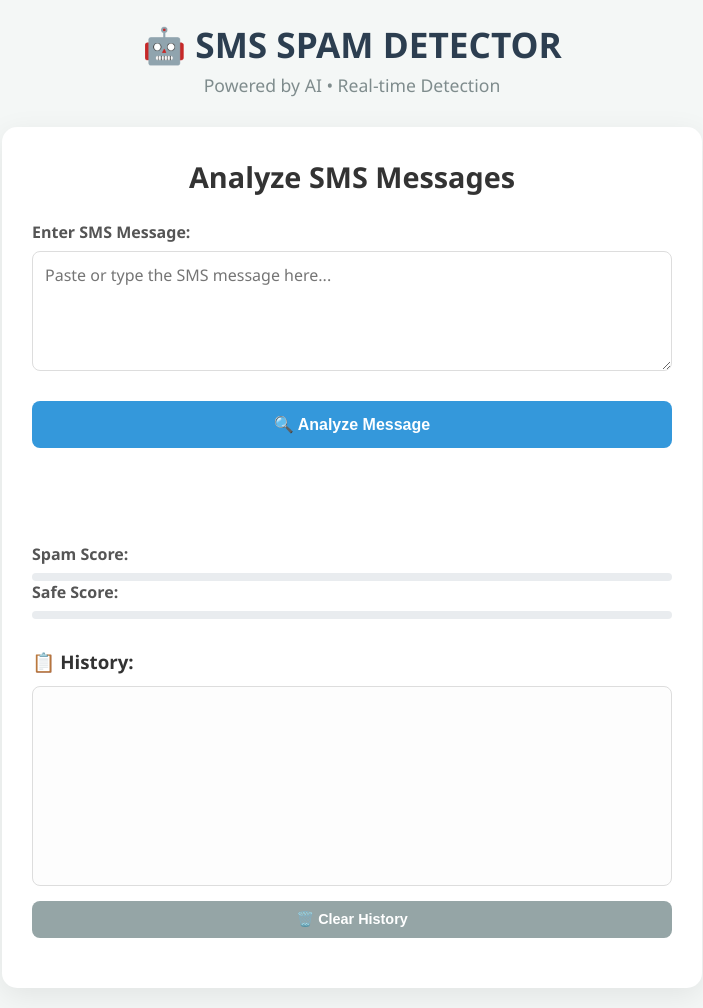
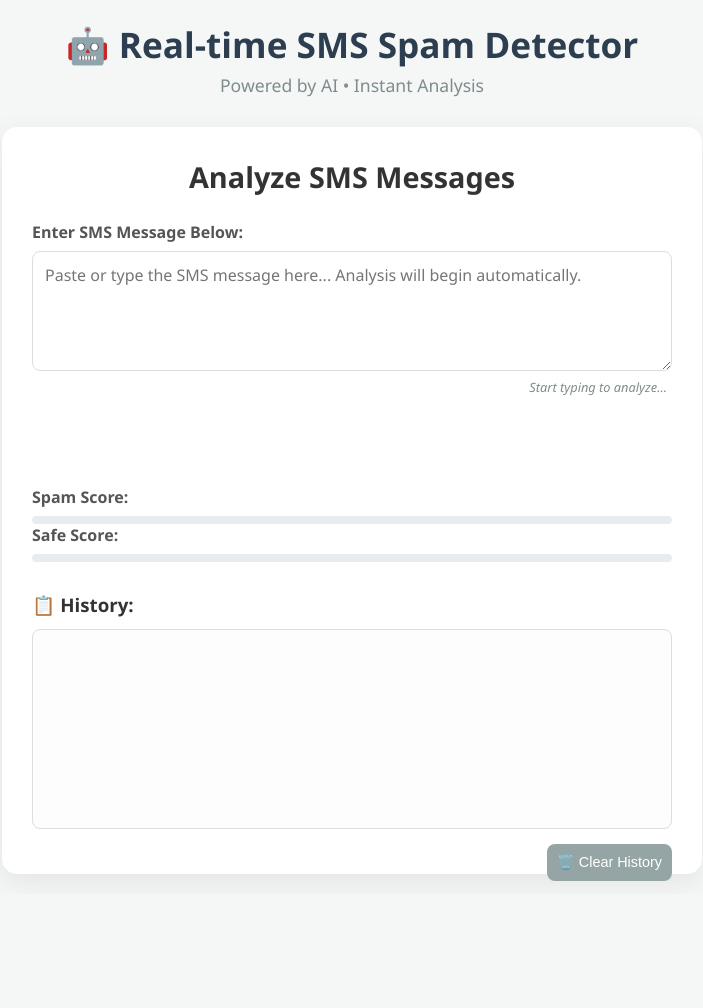
Before and after one commit to prasannapbhurke/sms-spam-detector, a Flask app: page / in a window 1280 px wide. Shown: the whole page, without its empty margins (288-991 px from the left). After the commit the page ends 881 px from the top, so only its background shows below. Run offline with Flask 3, Linux system fonts and the light colour scheme; parts of the project's set-up code (start-up, migrations or seed data) failed here and were passed over.

Commit message:
feat: Implement real-time analysis and remove button

```diff
--- a/static/css/styles.css
+++ b/static/css/styles.css
@@ -57,6 +57,7 @@ h1 {
 
 .input-section {
     margin-bottom: 25px;
+    position: relative;
 }
 
 label {
@@ -84,29 +85,14 @@ textarea:focus {
     box-shadow: 0 0 0 3px rgba(52, 152, 219, 0.1);
 }
 
-button {
-    background: #3498db;
-    color: white;
-    border: none;
-    padding: 14px 24px;
-    border-radius: 8px;
-    cursor: pointer;
-    font-size: 1rem;
-    font-weight: 600;
-    transition: all 0.3s;
-    width: 100%;
-    margin-bottom: 20px;
-}
-
-button:disabled {
-    background-color: #bdc3c7;
-    cursor: not-allowed;
-}
-
-button:hover:not(:disabled) {
-    background: #2980b9;
-    transform: translateY(-2px);
-    box-shadow: 0 4px 15px rgba(52, 152, 219, 0.3);
+/* --- New Status Indicator Style --- */
+.status-indicator {
+    position: absolute;
+    bottom: -20px;
+    right: 5px;
+    font-size: 0.8em;
+    color: #7f8c8d;
+    font-style: italic;
 }
 
 .result {
@@ -116,9 +102,9 @@ button:hover:not(:disabled) {
     text-align: center;
     padding: 15px;
     border-radius: 8px;
+    min-height: 60px; /* Added to prevent layout shift */
 }
 
-/* --- New Detailed Insight Styles --- */
 .insight {
     margin-top: 25px;
 }
@@ -163,7 +149,6 @@ button:hover:not(:disabled) {
     color: #555;
     line-height: 1.5;
 }
-/* --- End New Styles --- */
 
 .progress-section {
     margin: 25px 0;
@@ -225,8 +210,15 @@ button:hover:not(:disabled) {
 
 #clear-btn {
     background: #95a5a6;
+    color: white;
+    border: none;
+    padding: 10px;
+    border-radius: 8px;
+    cursor: pointer;
     font-size: 0.9em;
-    padding: 10px;
+    transition: all 0.3s;
+    width: auto; /* No longer full width */
+    float: right;
 }
 #clear-btn:hover {
     background: #7f8c8d;
--- a/static/js/script.js
+++ b/static/js/script.js
@@ -1,58 +1,66 @@
 document.addEventListener('DOMContentLoaded', function() {
     const messageTextarea = document.getElementById('message');
-    const analyzeBtn = document.getElementById('analyze-btn');
     const resultDiv = document.getElementById('result');
-    const insightDiv = document.getElementById('insight'); // This will now be the container for detailed insights
+    const insightDiv = document.getElementById('insight');
     const spamBar = document.getElementById('spam-bar');
     const safeBar = document.getElementById('safe-bar');
     const historyDiv = document.getElementById('history');
     const clearBtn = document.getElementById('clear-btn');
+    const analysisStatus = document.getElementById('analysis-status');
 
-    analyzeBtn.addEventListener('click', analyzeMessage);
-    clearBtn.addEventListener('click', clearHistory);
+    // --- Real-time Analysis Logic ---
+    let debounceTimeout;
+    messageTextarea.addEventListener('input', () => {
+        // Clear previous timeout
+        clearTimeout(debounceTimeout);
 
-    // Allow analysis by pressing Ctrl+Enter or Cmd+Enter
-    messageTextarea.addEventListener('keydown', function(e) {
-        if ((e.ctrlKey || e.metaKey) && e.key === 'Enter') {
-            analyzeMessage();
-        }
-    });
+        const message = messageTextarea.value.trim();
 
-    function analyzeMessage() {
-        const message = messageTextarea.value.trim();
         if (!message) {
-            alert('Please enter a message to analyze.');
+            // Instantly clear results if textarea is empty
+            clearResults();
+            analysisStatus.textContent = 'Start typing to analyze...';
             return;
         }
 
-        // Show loading state
-        analyzeBtn.textContent = 'Analyzing...';
-        analyzeBtn.disabled = true;
+        analysisStatus.textContent = 'Typing...';
+
+        // Set a new timeout
+        debounceTimeout = setTimeout(() => {
+            analyzeMessage(message);
+        }, 500); // 500ms delay after user stops typing
+    });
+
+    clearBtn.addEventListener('click', clearHistory);
+
+    function clearResults() {
         resultDiv.innerHTML = '';
         insightDiv.innerHTML = '';
         spamBar.style.width = '0%';
         safeBar.style.width = '0%';
+    }
+
+    function analyzeMessage(message) {
+        analysisStatus.textContent = 'Analyzing...';
 
         fetch('/predict', {
             method: 'POST',
-            headers: {
-                'Content-Type': 'application/json',
-            },
+            headers: { 'Content-Type': 'application/json' },
             body: JSON.stringify({ message: message }),
         })
         .then(response => response.json())
         .then(data => {
+            analysisStatus.textContent = 'Analysis Complete';
+
             if (data.error) {
                 resultDiv.textContent = `Error: ${data.error}`;
                 resultDiv.style.color = 'orange';
                 return;
             }
 
-            // Main result text
             resultDiv.textContent = data.result;
             resultDiv.style.color = data.color;
 
-            // Display detailed insights
             insightDiv.innerHTML = '<h3>Detailed Analysis:</h3>';
             const insightList = document.createElement('ul');
             insightList.className = 'insight-list';
@@ -69,25 +77,19 @@ document.addEventListener('DOMContentLoaded', function() {
             });
             insightDiv.appendChild(insightList);
 
-            // Update progress bars
             spamBar.style.width = `${data.spam_score}%`;
             safeBar.style.width = `${data.safe_score}%`;
 
-            // Add to history
             const historyEntry = document.createElement('div');
             historyEntry.className = 'history-entry';
             historyEntry.innerHTML = `<p class="history-message">"${message}"</p><p class="history-result" style="color:${data.color};">${data.result}</p>`;
-            historyDiv.prepend(historyEntry); // Prepend to show newest first
+            historyDiv.prepend(historyEntry);
         })
         .catch(error => {
             console.error('Error:', error);
-            resultDiv.textContent = 'An error occurred while analyzing the message.';
+            analysisStatus.textContent = 'Analysis Failed';
+            resultDiv.textContent = 'An error occurred during analysis.';
             resultDiv.style.color = 'red';
-        })
-        .finally(() => {
-            // Reset button state
-            analyzeBtn.textContent = '🔍 Analyze Message';
-            analyzeBtn.disabled = false;
         });
     }
 
--- a/templates/index.html
+++ b/templates/index.html
@@ -8,19 +8,20 @@
 </head>
 <body>
     <div class="navbar">
-        <h2>🤖 SMS SPAM DETECTOR</h2>
-        <p>Powered by AI • Real-time Detection</p>
+        <h2>🤖 Real-time SMS Spam Detector</h2>
+        <p>Powered by AI • Instant Analysis</p>
     </div>
 
     <div class="container">
         <h1>Analyze SMS Messages</h1>
 
         <div class="input-section">
-            <label for="message">Enter SMS Message:</label>
-            <textarea id="message" placeholder="Paste or type the SMS message here..."></textarea>
+            <label for="message">Enter SMS Message Below:</label>
+            <textarea id="message" placeholder="Paste or type the SMS message here... Analysis will begin automatically."></textarea>
+            <div id="analysis-status" class="status-indicator">Start typing to analyze...</div>
         </div>
 
-        <button id="analyze-btn">🔍 Analyze Message</button>
+        <!-- The "Analyze" button is no longer needed -->
 
         <div id="result" class="result"></div>
 
```
